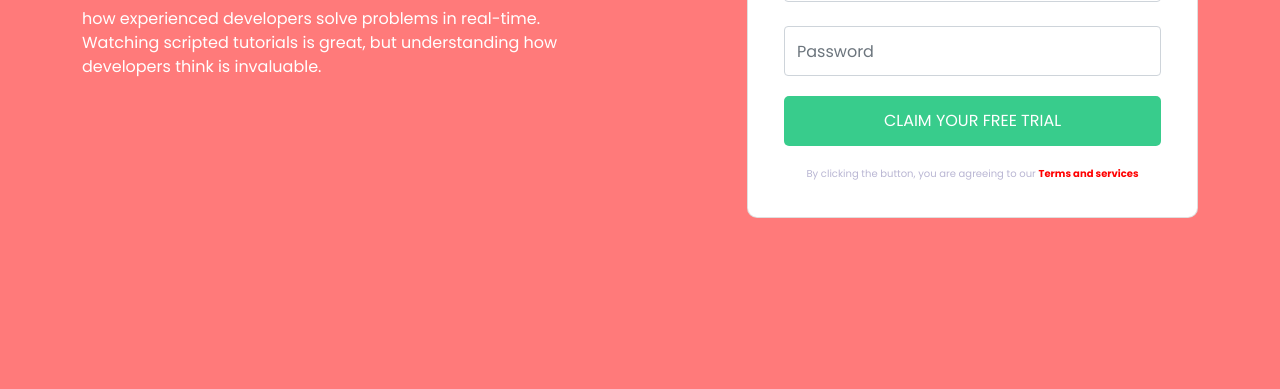
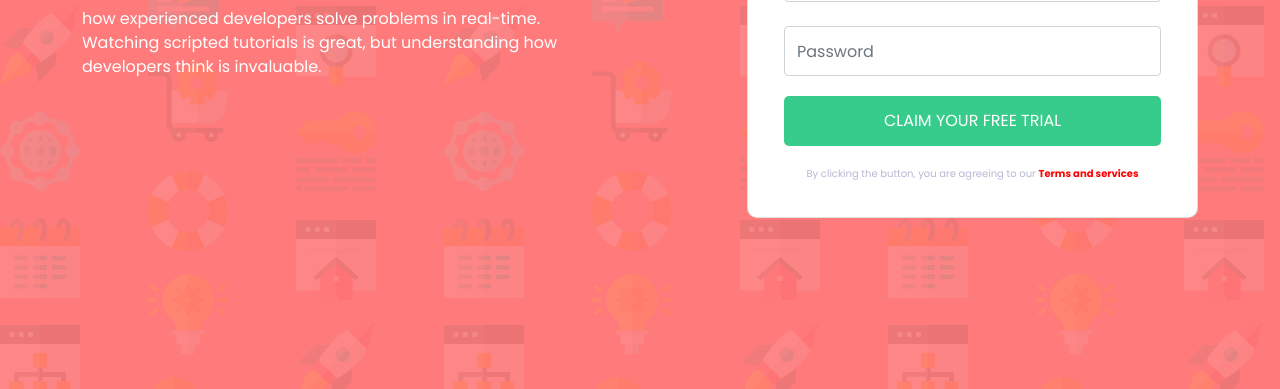
Before and after one commit to shafayabid/Intro-component-with-sign-up-form, a plain HTML site: page intro-component-with-signup-form-master/solution/index.html in a window 1280 px wide. Shown: the part 411-800 px from the top of the page. Drawn offline with nearby package versions, Linux system fonts and the light colour scheme.

Commit message:
Update stylesheet.css

```diff
--- a/intro-component-with-signup-form-master/solution/stylesheet.css
+++ b/intro-component-with-signup-form-master/solution/stylesheet.css
@@ -1,7 +1,7 @@
 @import url('https://fonts.googleapis.com/css2?family=Poppins:ital,wght@0,100;0,200;0,300;0,400;0,500;0,600;0,700;0,800;0,900;1,100;1,200;1,300;1,400;1,500;1,600;1,700;1,800;1,900&display=swap');
 body
 {
-    background-image: url("intro-component-with-signup-form-master/images/bg-intro-desktop.png");
+    background-image: url("../images/bg-intro-desktop.png");
     background-color: hsl(0, 100%, 74%) ;
     font-family: 'Poppins', sans-serif !important;
 }
```
